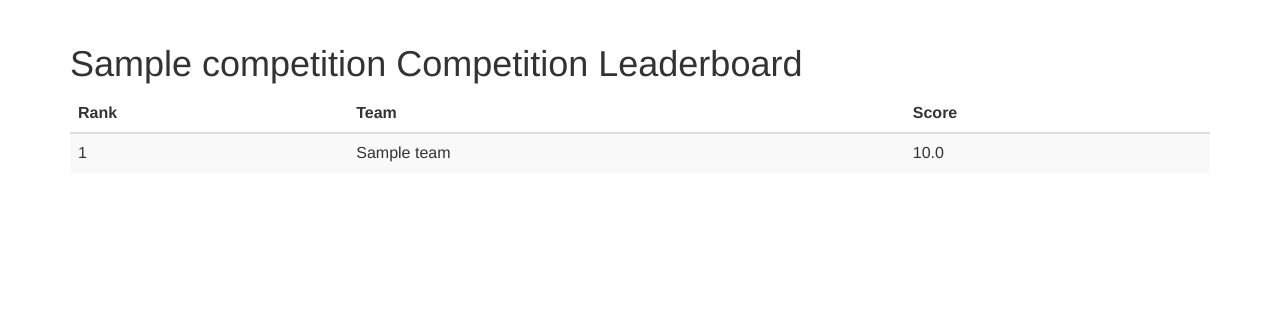
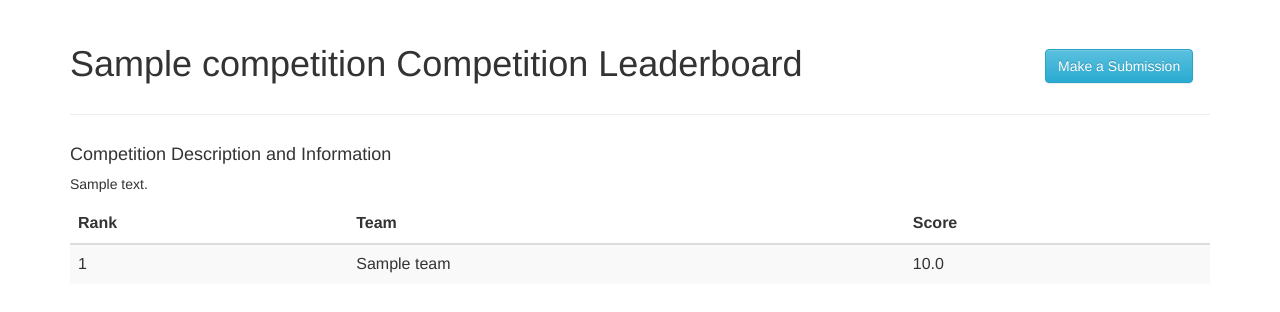
Before and after one commit to EntilZha/leaderboard, a Django app: a page that uses leaderboard/templates/leaderboard/competition/competition.html in a window 1280 px wide. Shown: the part 51-363 px from the top of the page. Run offline with Django 3.2, Linux system fonts and the light colour scheme; tables that the repository leaves empty hold one stand-in row (values such as "Sample post"); some libraries are stand-ins or nearby versions.

Commit message:
Partiaull working submission

```diff
--- a/leaderboard/models.py
+++ b/leaderboard/models.py
@@ -86,12 +86,12 @@ class Competition(models.Model):
                 if t.leaderboard_submission is None:
                     no_submission_teams.append(t)
                 else:
-                    paired_scores.append((t.leaderboard_submission.score, t))
+                    paired_scores.append((t.leaderboard_submission.public_score, t))
             else:
                 if t.best_private_submission is None:
                     no_submission_teams.append(t)
                 else:
-                    paired_scores.append((t.best_private_submission.score, t))
+                    paired_scores.append((t.best_private_submission.private_score, t))
 
         sorted_scores = sorted(paired_scores, reverse=score_inst.higher_better)
 
@@ -132,10 +132,40 @@ class Team(models.Model):
 class Submission(models.Model):
     competition = models.ForeignKey(Competition, on_delete=models.CASCADE)
     team = models.ForeignKey(Team, on_delete=models.CASCADE)
-    score = models.FloatField()
+    public_score = models.FloatField()
+    private_score = models.FloatField()
     submission_time = models.DateTimeField()
+    name = models.CharField(max_length=100, null=True)
     description = models.TextField(blank=True, null=True)
 
     def __str__(self):
-        return 'Submission(competition={}, team={}, score={})'.format(
-            self.competition.name, self.team.name, self.score)
+        return 'Submission(competition={}, team={}, name={}, public_score={})'.format(
+            self.competition.name, self.team.name, self.name, self.public_score)
+
+
+class NewSubmissionForm(forms.Form):
+    competition = forms.IntegerField()
+    team = forms.IntegerField()
+    name = forms.CharField(max_length=100, widget=forms.TextInput(
+        attrs={'class': 'form-control', 'placeholder': 'Name'}
+    ))
+    description = forms.CharField(widget=forms.Textarea(
+        attrs={'class': 'form-control', 'placeholder': 'Description', 'rows': 3}
+    ))
+    submission_file = forms.FileField(required=True)
+
+    def __init__(self, *args, **kwargs):
+        self.request = kwargs.pop('request', None)
+        super(NewSubmissionForm, self).__init__(*args, **kwargs)
+
+    def clean(self):
+        super(NewSubmissionForm, self).clean()
+        user_team = self.request.user.team_set.filter(id=self.team).first()
+        if user_team is None:
+            raise forms.ValidationError('Submitting for a team you are not on is not allowed!')
+        if self.competition != user_team.competition.id:
+            raise forms.ValidationError(
+                'The team you are submitting for is not part of this competition')
+        print('validating...')
+        print(self.cleaned_data['submission_file'])
+        return self.cleaned_data
--- a/leaderboard/templates/leaderboard/competition/competition.html
+++ b/leaderboard/templates/leaderboard/competition/competition.html
@@ -4,7 +4,22 @@
 
 {% block content %}
 
-  <h1>{{ competition.name }} Competition Leaderboard</h1>
+  <div class="row">
+    <div class="col-md-10">
+      <h1>{{ competition.name }} Competition Leaderboard</h1>
+    </div>
+    <div class="col-md-2">
+      <a href="/competition/{{ competition.name }}/submit/" class="btn btn-info" style="margin-top:25px">Make a Submission</a>
+    </div>
+  </div>
+  <hr>
+  <div class="row">
+    <div class="col-md-12">
+      <h4>Competition Description and Information</h4>
+      <p>{{ competition.description }}</p>
+    </div>
+  </div>
+
   <table class="table table-striped">
   <thead>
   <tr>
--- a/leaderboard/urls.py
+++ b/leaderboard/urls.py
@@ -13,6 +13,7 @@ urlpatterns = [
     }, name='login'),
     url(r'^logout/$', logout, {'next_page': '/'}),
     url(r'^user/teams/$', competitions.teams),
-    url(r'^user/profile/(?P<username>[\w.@+-]+)/', users.profile),
-    url(r'^competition/(?P<competition_name>[a-zA-Z ]+)/', competitions.competition)
+    url(r'^user/profile/(?P<username>[\w.@+-]+)/$', users.profile),
+    url(r'^competition/(?P<competition_name>[a-zA-Z ]+)/$', competitions.competition),
+    url(r'^competition/(?P<competition_name>[a-zA-Z ]+)/submit/$', competitions.new_submission)
 ]
--- a/leaderboard/views/competitions.py
+++ b/leaderboard/views/competitions.py
@@ -1,10 +1,13 @@
 from django.contrib.auth.decorators import login_required
 from django.contrib import messages
 from django.shortcuts import render, redirect
+from django.views import View
+from django.views.decorators.http import require_GET, require_http_methods
 
-from leaderboard.models import Competition
+from leaderboard.models import Competition, NewSubmissionForm
 
 
+@require_GET
 @login_required
 def teams(request):
     user = request.user
@@ -12,6 +15,7 @@ def teams(request):
     return render(request, 'leaderboard/user/teams.html', {'teams': user_teams})
 
 
+@require_GET
 def competition(request, competition_name=None):
     if competition_name is None:
         messages.error(request, 'Competition with name "{}" does not exist'.format(
@@ -23,10 +27,45 @@ def competition(request, competition_name=None):
         messages.error(request, 'Competition with name "{}" does not exist'.format(
             competition_name))
         return redirect('/')
+
+    paired_scores, no_submission_teams = comp.leaderboard_submissions()
+    return render(request, 'leaderboard/competition/competition.html', {
+        'competition': comp,
+        'paired_scores': paired_scores,
+        'no_submission_teams': no_submission_teams
+    })
+
+
+@require_http_methods(['GET', 'POST'])
+@login_required
+def new_submission(request, competition_name=None):
+    if competition_name is None:
+        messages.error(request, 'Competition with name "{}" does not exist'.format(
+            competition_name))
+        return redirect('/')
+
+    comp = Competition.objects.filter(name__iexact=competition_name).first()
+    if comp is None:
+        messages.error(request, 'Competition with name "{}" does not exist'.format(
+            competition_name))
+        return redirect('/')
+
+    if request.GET:
+        form = NewSubmissionForm()
+        form.fields['competition'] = comp.id
+        user_team = request.user.team_set.filter(competition_id=comp.id).first()
+        if user_team is None:
+            messages.error(
+                request,
+                'You are not on a team for this competition yet, contact an admin to join a team')
+            return redirect('/')
+        form.fields['team'] = user_team.id
     else:
-        paired_scores, no_submission_teams = comp.leaderboard_submissions()
-        return render(request, 'leaderboard/competition/competition.html', {
-            'competition': comp,
-            'paired_scores': paired_scores,
-            'no_submission_teams': no_submission_teams
-        })
+        form = NewSubmissionForm(request=request)
+        print(request)
+        if form.is_valid():
+            messages.info(request, 'Submission successful!')
+            return redirect('/')
+        else:
+            print(form.fields['competition'])
+    return render(request, 'leaderboard/competition/submit.html', {'form': form})
```
Also changed, not shown: leaderboard/templates/leaderboard/competition/submit.html (added, +28 -0 lines).
